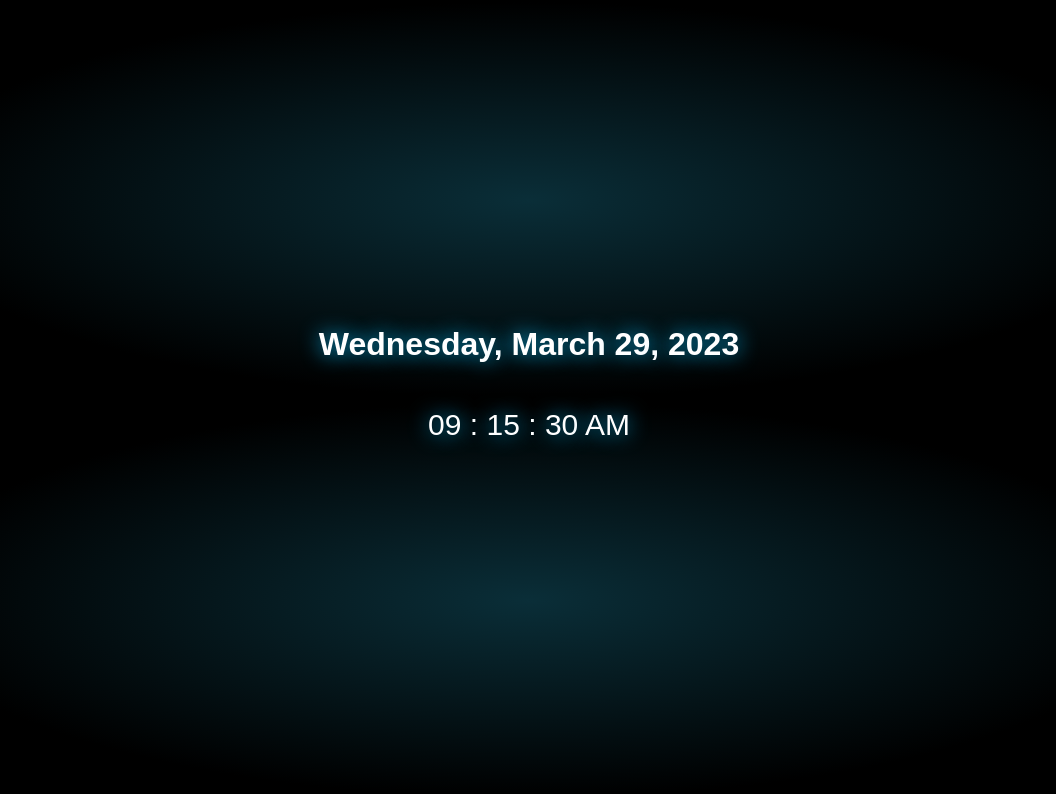
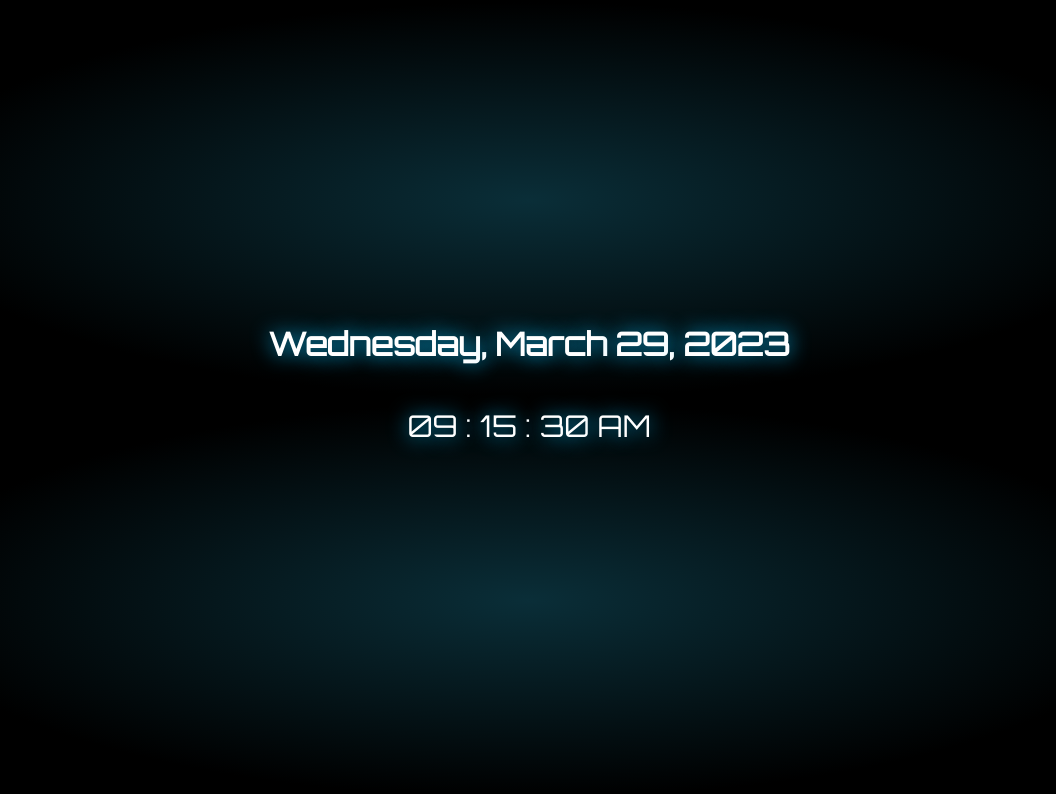
Before and after one commit to AbhishekChoudhary23/Clock-Project, a plain HTML site: page index.html in a window 1280 px wide. Shown: the whole page, without its empty margins (111-1167 px from the left). Drawn offline with Linux system fonts and the light colour scheme.

Commit message:
Added orbitron font

```diff
--- a/index.html
+++ b/index.html
@@ -5,6 +5,9 @@
   <meta http-equiv="X-UA-Compatible" content="IE=edge">
   <meta name="viewport" content="width=device-width, initial-scale=1.0">
   <link rel="stylesheet" href="style.css">
+  <link rel="preconnect" href="https://fonts.googleapis.com">
+  <link rel="preconnect" href="https://fonts.gstatic.com" crossorigin>
+  <link href="https://fonts.googleapis.com/css2?family=Orbitron&display=swap" rel="stylesheet">
 
   <title>Clock</title>
 
```
